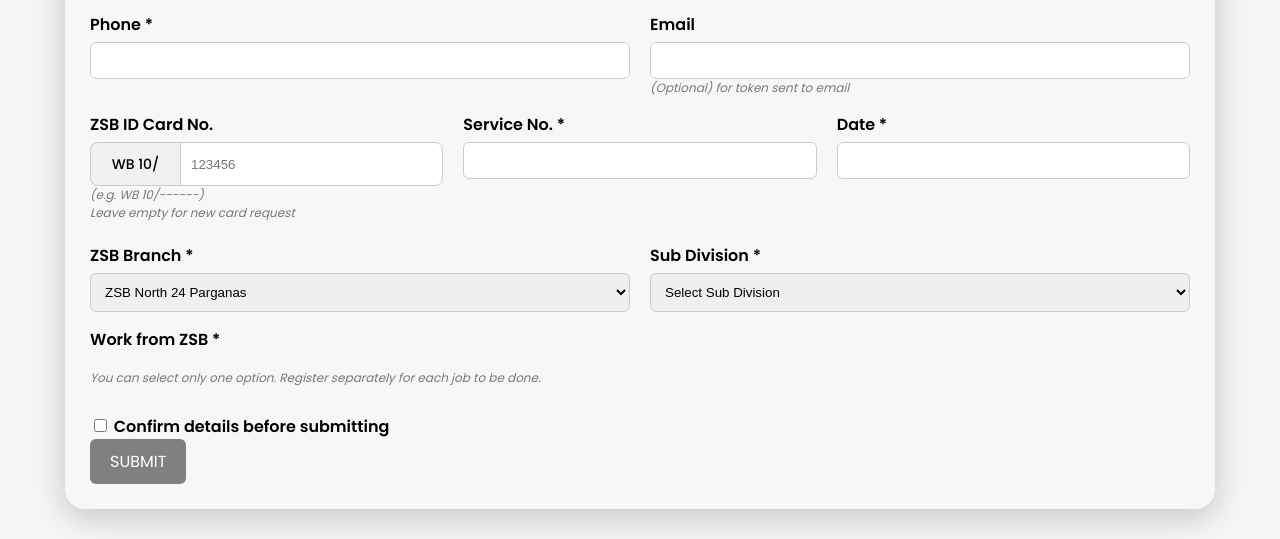
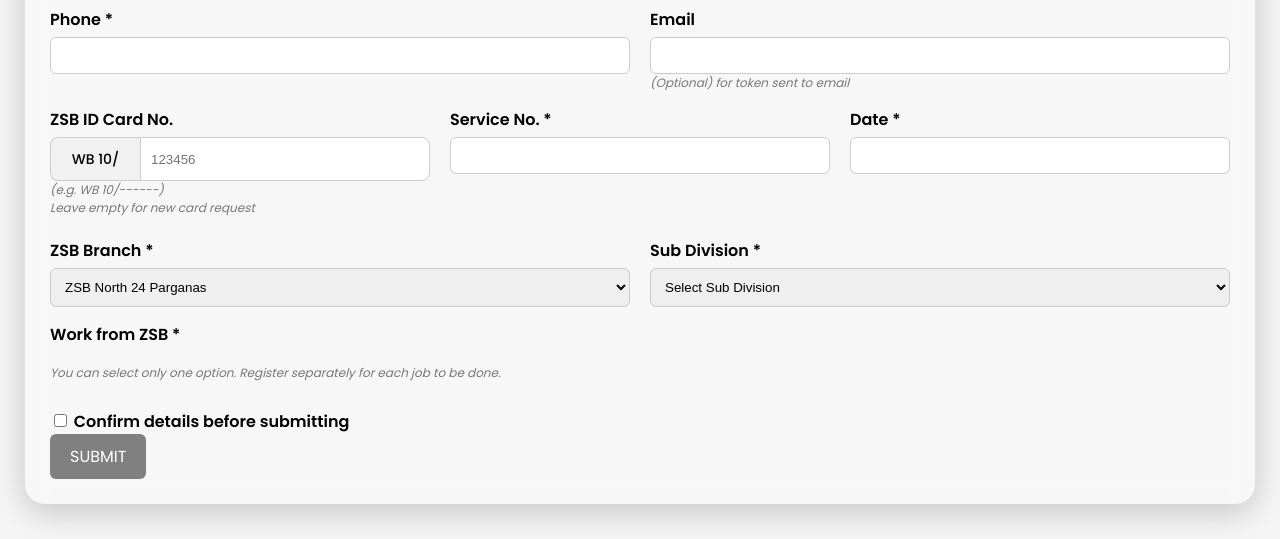
Before and after one commit to paulmark-05/WB_Visitor_System, a website: page public/index.html in a window 1280 px wide. Shown: the part 265-804 px from the top of the page. Drawn offline with nearby package versions, Linux system fonts and the light colour scheme; no server answers.

Commit message:
Refactor form-container styles in style.css
Refactor form-container styles for improved layout and clarity.

```diff
--- a/public/style.css
+++ b/public/style.css
@@ -35,18 +35,34 @@ body {
 }
 
 .form-container {
-    background: rgba(255, 255, 255, 0.25);
-    backdrop-filter: blur(12px);
 
-    width: 90%;
-    max-width: 1100px;
+    background:
+    rgba(255,255,255,.25);
 
-    margin: 30px auto;
-    padding: 25px;
+    backdrop-filter:
+    blur(12px);
 
-    border-radius: 20px;
+    width:
+    calc(100vw - 50px);
 
-    box-shadow: 0 8px 32px rgba(0, 0, 0, 0.2);
+    max-width:
+    none;
+
+    margin:
+    25px auto;
+
+    padding:
+    25px;
+
+    border-radius:
+    20px;
+
+    box-shadow:
+    0 8px 32px
+    rgba(0,0,0,.2);
+
+    box-sizing:
+    border-box;
 }
 
 .form-row {
```
